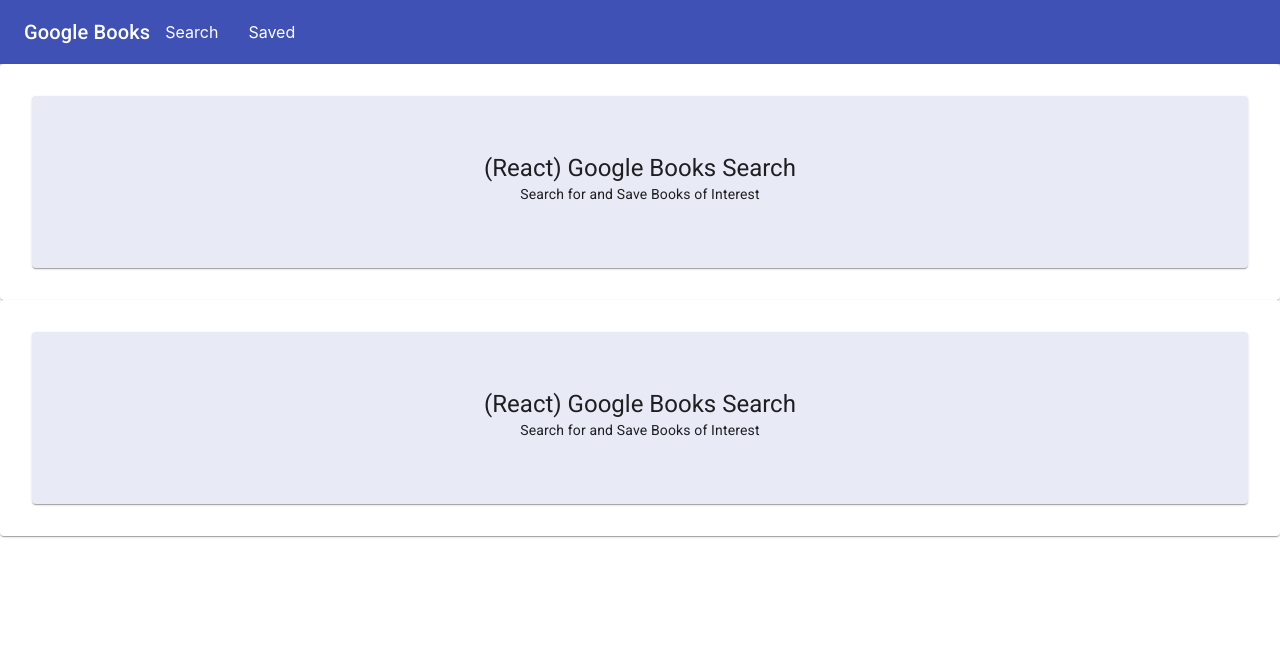
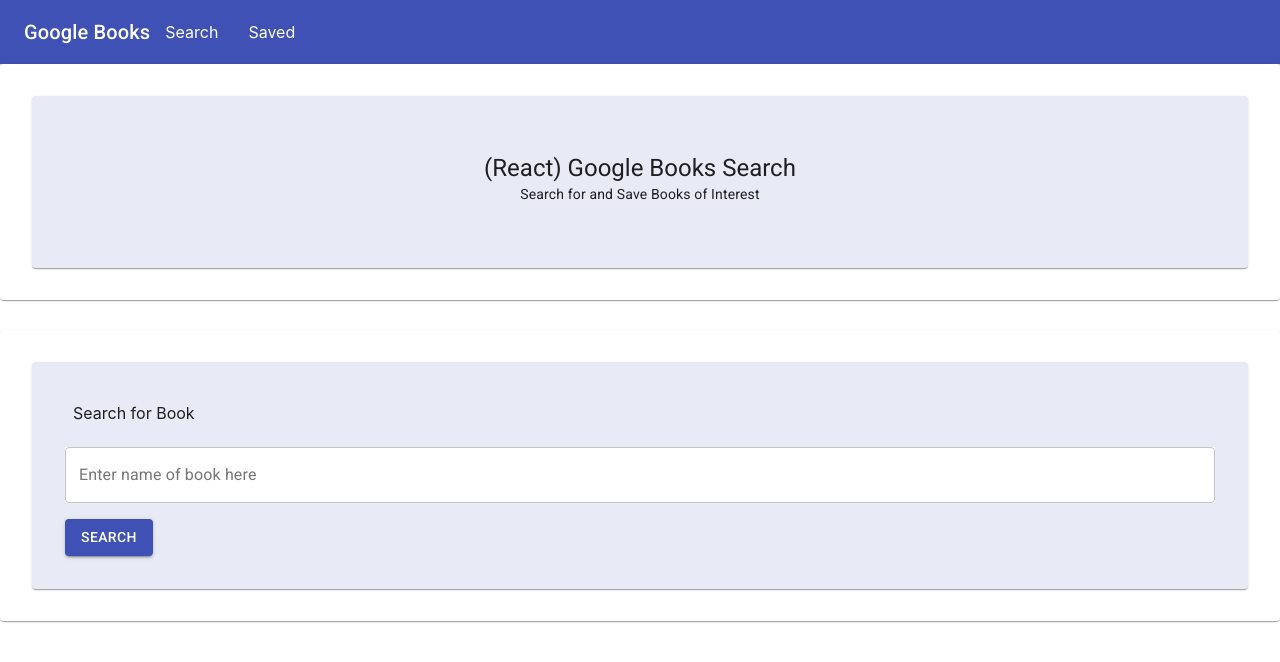
Before and after one commit to KEDuran/Google-Books-React-Search, a React (Create React App) app in the folder client/: page / in a window 1280 px wide. Shown: the top 662 px of the page. Built offline with nearby package versions, Linux system fonts and the light colour scheme.

Commit message:
added styled search input component

```diff
--- a/client/src/components/SearchComp/index.js
+++ b/client/src/components/SearchComp/index.js
@@ -2,22 +2,29 @@
 import { makeStyles } from "@material-ui/core/styles";
 import Card from "@material-ui/core/Card";
 import CardContent from "@material-ui/core/CardContent";
+import CardActions from "@material-ui/core/CardActions";
 import Typography from "@material-ui/core/Typography";
 import Paper from "@material-ui/core/Paper";
 import Grid from "@material-ui/core/Grid";
+import TextField from "@material-ui/core/TextField";
+import Button from "@material-ui/core/Button";
 
 const useStyles = makeStyles((theme) => ({
 	root: {
 		flexGrow: 1,
 	},
 	paper: {
+		margin: "30px 0px 0px 0px",
 		padding: theme.spacing(4),
-		textAlign: "center",
+		textAlign: "left",
 		color: theme.palette.text.secondary,
 	},
 	card: {
-		padding: "40px",
+		padding: "25px",
 		background: "#e8eaf6",
+	},
+	inputColor: {
+		background: "white",
 	},
 }));
 
@@ -30,13 +37,25 @@
 				<Paper className={classes.paper}>
 					<Card className={classes.card}>
 						<CardContent>
-							<Typography variant="h5" component="h2">
-								{"(React) Google Books Search"}
-							</Typography>
-							<Typography variant="body2" component="p">
-								Search for and Save Books of Interest
+							<Typography variant="body3" component="p">
+								Search for Book
 							</Typography>
 						</CardContent>
+						<CardActions>
+							<TextField
+								id="outlined-search"
+								label="Enter name of book here"
+								type="search"
+								variant="outlined"
+								fullWidth
+								className={classes.inputColor}
+							/>
+						</CardActions>
+						<CardActions>
+							<Button variant="contained" color="primary">
+								Search
+							</Button>
+						</CardActions>
 					</Card>
 				</Paper>
 			</Grid>
```
